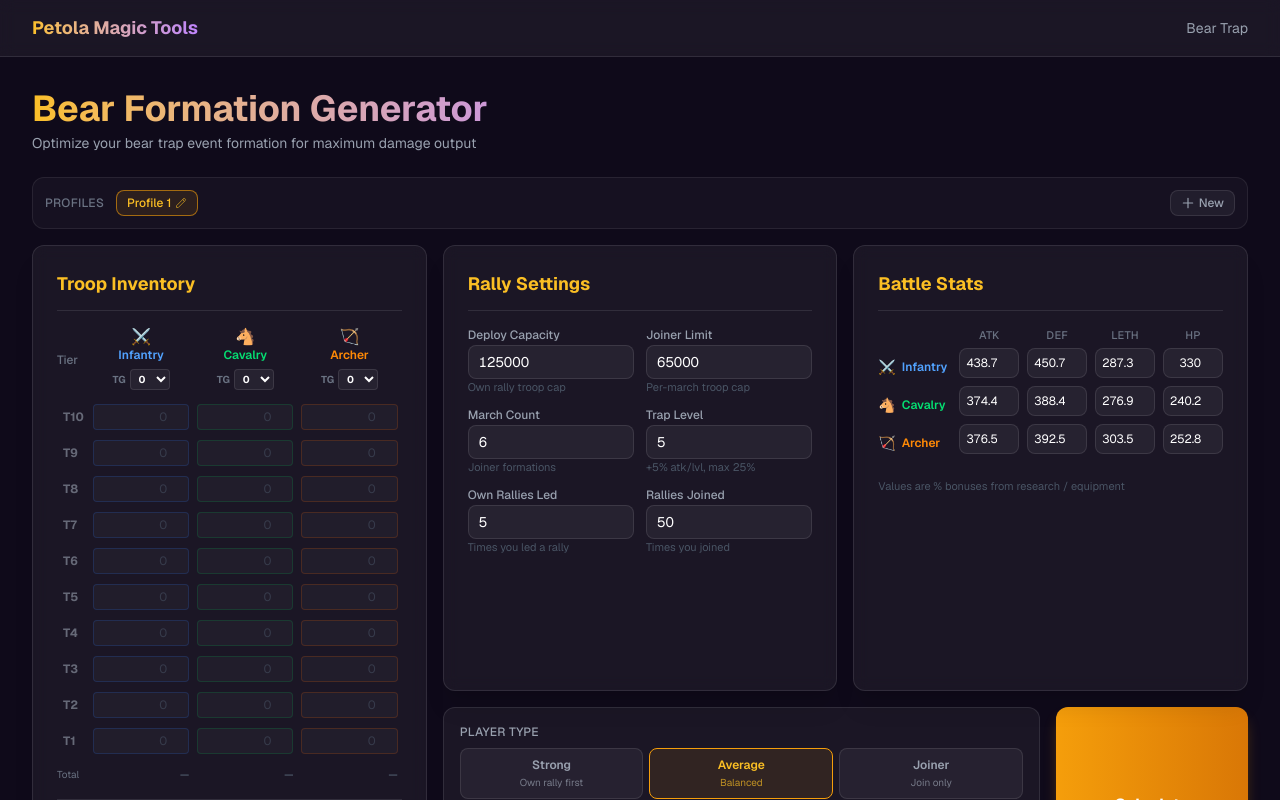
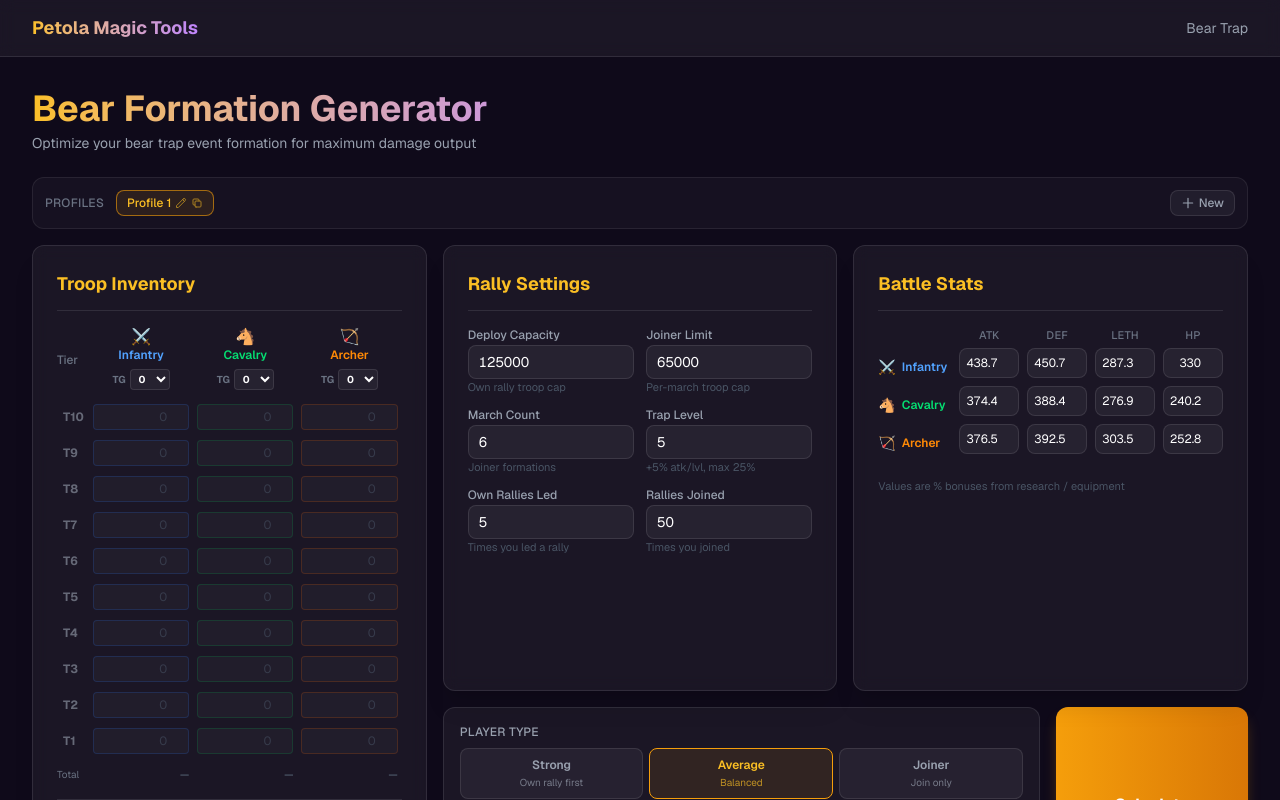
Before and after one commit to jangbersahaja/kingshot-tools, a Next.js app: page /beartrap in a window 1280 px wide. Shown: the top 800 px of the page. Built offline with nearby package versions, Linux system fonts and the light colour scheme.

Commit message:
added support to duplicate profile

```diff
--- a/app/(tools)/beartrap/_components/ProfileManager.tsx
+++ b/app/(tools)/beartrap/_components/ProfileManager.tsx
@@ -12,6 +12,7 @@ interface ProfileManagerProps {
   onSwitch: (id: string) => void;
   onSave: () => void;
   onNew: () => void;
+  onDuplicate: (id: string) => void;
   onRename: (id: string, name: string) => void;
   onDelete: (id: string) => void;
 }
@@ -23,6 +24,7 @@ export default function ProfileManager({
   onSwitch,
   onSave,
   onNew,
+  onDuplicate,
   onRename,
   onDelete,
 }: ProfileManagerProps) {
@@ -120,6 +122,31 @@ export default function ProfileManager({
                       />
                     </svg>
                   </button>
+                  {/* Duplicate — hidden when at limit */}
+                  {!atLimit && (
+                    <button
+                      onClick={(e) => {
+                        e.stopPropagation();
+                        onDuplicate(p.id);
+                      }}
+                      title="Duplicate profile"
+                      className={`transition-opacity ${isActive ? "opacity-60 hover:opacity-100" : "opacity-0 group-hover:opacity-60 hover:opacity-100!"}`}
+                    >
+                      <svg
+                        className="w-3 h-3"
+                        fill="none"
+                        stroke="currentColor"
+                        viewBox="0 0 24 24"
+                      >
+                        <path
+                          strokeLinecap="round"
+                          strokeLinejoin="round"
+                          strokeWidth={2}
+                          d="M8 16H6a2 2 0 01-2-2V6a2 2 0 012-2h8a2 2 0 012 2v2m-6 12h8a2 2 0 002-2v-8a2 2 0 00-2-2h-8a2 2 0 00-2 2v8a2 2 0 002 2z"
+                        />
+                      </svg>
+                    </button>
+                  )}
                   {/* Delete ×  — only when >1 profile */}
                   {profiles.length > 1 && (
                     <button
--- a/app/(tools)/beartrap/page.tsx
+++ b/app/(tools)/beartrap/page.tsx
@@ -196,6 +196,36 @@ export default function BearTrapPage() {
     [setProfiles],
   );
 
+  const handleDuplicate = useCallback(
+    (id: string) => {
+      if (profiles.length >= MAX_PROFILES) return;
+      const source = profiles.find((p) => p.id === id);
+      if (!source) return;
+      // If duplicating the active profile, use the current working state
+      // so unsaved edits are carried over into the copy.
+      const srcConfig = id === activeProfileId ? config : source.config;
+      const srcStats =
+        id === activeProfileId ? secondaryStats : source.secondaryStats;
+      const copy = makeProfile(`${source.name} (copy)`, srcConfig, srcStats);
+      setProfiles((prev) => [...prev, copy]);
+      // Switch to the new copy and load it as working state
+      setActiveProfileId(copy.id);
+      setConfigRaw(copy.config);
+      setSecondaryStatsRaw(copy.secondaryStats);
+      setDraft(null);
+      setHasUnsavedChanges(false);
+    },
+    [
+      activeProfileId,
+      config,
+      profiles,
+      secondaryStats,
+      setActiveProfileId,
+      setDraft,
+      setProfiles,
+    ],
+  );
+
   const handleDelete = useCallback(
     (id: string) => {
       const remaining = profiles.filter((p) => p.id !== id);
@@ -273,6 +303,7 @@ export default function BearTrapPage() {
           onSwitch={handleSwitch}
           onSave={handleSave}
           onNew={handleNew}
+          onDuplicate={handleDuplicate}
           onRename={handleRename}
           onDelete={handleDelete}
         />
```
